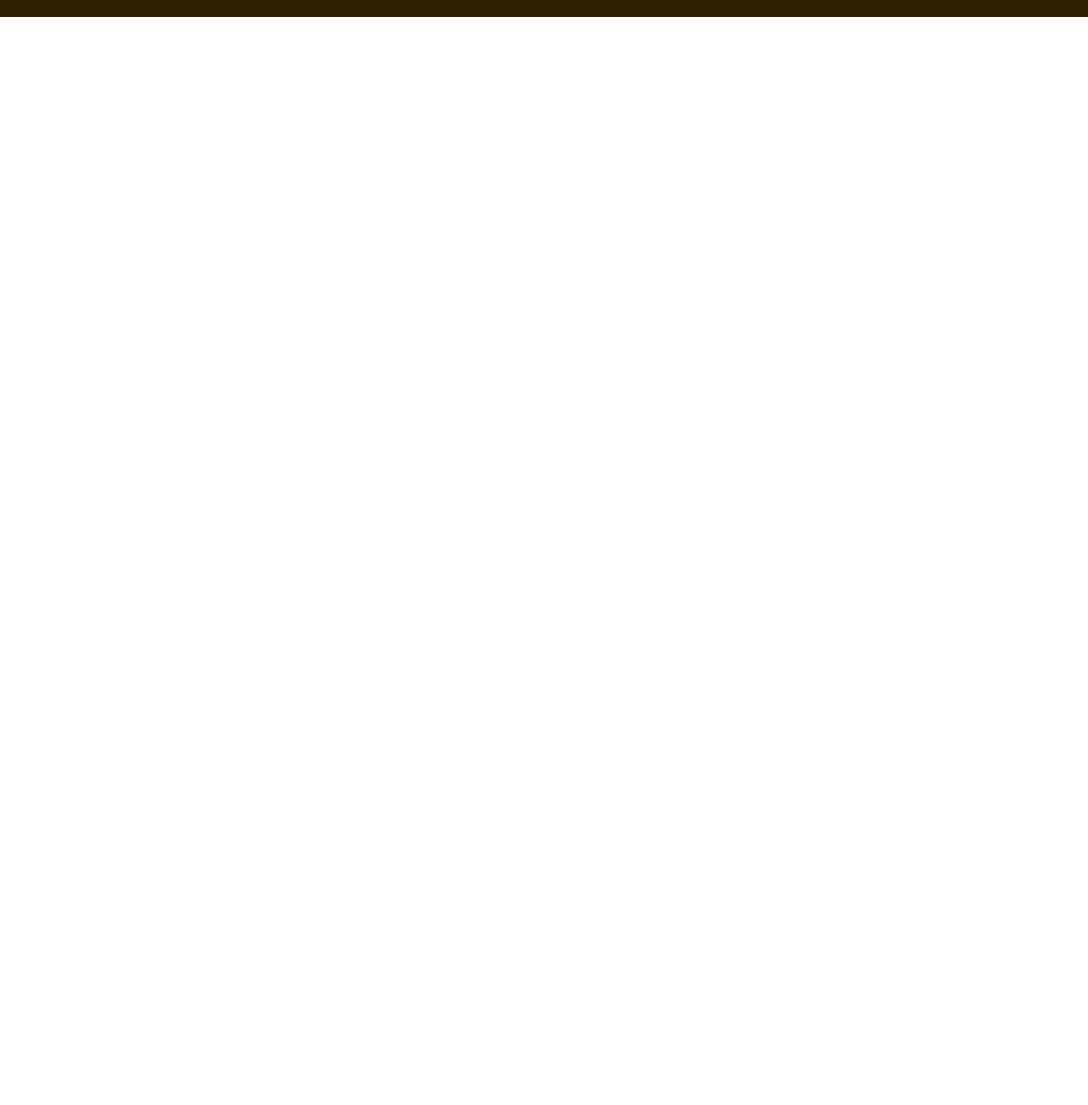
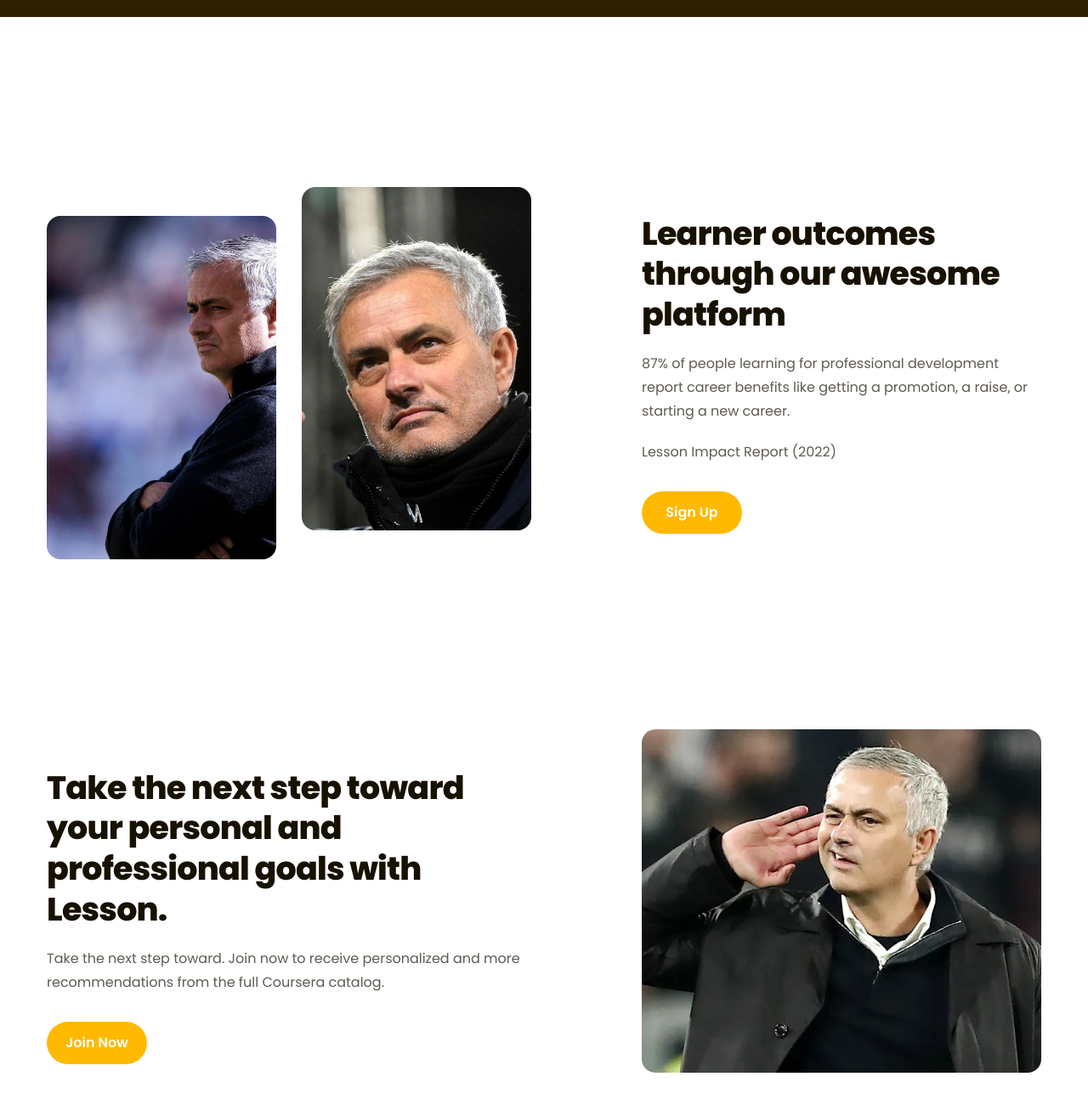
Before and after one commit to lhv-mourinho/f8-htmlcss-project-02, a plain HTML site: page index.html in a window 1280 px wide. Shown: the part 2377-3677 px from the top of the page at 85% size. Before the commit the page ends 2397 px from the top, so only its background shows below. Drawn offline with Linux system fonts and the light colour scheme; files whose address does not match are found by name.

Commit message:
do Features

```diff
--- a/assets/css/styles.css
+++ b/assets/css/styles.css
@@ -468,3 +468,61 @@ a {
     color: white;
     padding-left: 28px;
 }
+
+/* Feartures */
+#features {
+    padding: 200px 0;
+}
+
+#features .row-a:last-child {
+    margin-top: 200px;
+}
+
+#features .demo {
+    align-items: flex-end;
+    gap: 30px;
+    height: 438px;
+}
+
+#features .demo .picture {
+    height: calc(100% - 34px);
+}
+
+#features .demo .picture:last-child {
+    align-self: flex-start;
+}
+
+#features .demo .picture img {
+    width: 100%;
+    height: 100%;
+    object-fit: cover;
+    border-radius: 16px;
+}
+
+#features .info {
+    height: 100%;
+    display: flex;
+    flex-direction: column;
+    align-items: flex-start;
+    justify-content: center;
+}
+
+#features .info .title {
+    font-weight: 700;
+    font-size: 3.8rem;
+    line-height: 1.26;
+    letter-spacing: -0.02em;
+    color: var(--primary-color);
+}
+
+#features .info .desc {
+    margin-top: 20px;
+    font-weight: 400;
+    font-size: 1.6rem;
+    line-height: 1.75;
+    color: var(--secondary-color);
+}
+
+#features .info .action {
+    margin-top: 32px;
+}
--- a/index.html
+++ b/index.html
@@ -296,5 +296,76 @@
                 </div>
             </div>
         </div>
+
+        <!-- Feartures -->
+        <div id="features">
+            <div class="wrapper">
+                <div class="row-a row-space-between">
+                    <div class="left">
+                        <div class="demo row-space-between">
+                            <div class="picture">
+                                <img
+                                    src="./assets/images/mourinho-1.jpg"
+                                    alt="Mourinho"
+                                />
+                            </div>
+                            <div class="picture">
+                                <img
+                                    src="./assets/images/mourinho-2.jpg"
+                                    alt="Mourinho"
+                                />
+                            </div>
+                        </div>
+                    </div>
+                    <div class="space"></div>
+                    <div class="right">
+                        <div class="info">
+                            <h2 class="title">
+                                Learner outcomes through our awesome platform
+                            </h2>
+                            <p class="desc">
+                                87% of people learning for professional
+                                development report career benefits like getting
+                                a promotion, a raise, or starting a new career.
+                            </p>
+                            <p class="desc">Lesson Impact Report (2022)</p>
+                            <div class="action">
+                                <a href="#!" class="btn btn-light">Sign Up</a>
+                            </div>
+                        </div>
+                    </div>
+                </div>
+
+                <div class="row-a row-space-between">
+                    <div class="left">
+                        <div class="info">
+                            <h2 class="title">
+                                Take the next step toward your personal and
+                                professional goals with Lesson.
+                            </h2>
+                            <p class="desc">
+                                Take the next step toward. Join now to receive
+                                personalized and more recommendations from the
+                                full Coursera catalog.
+                            </p>
+                            <div class="action">
+                                <a href="#!" class="btn btn-light">Join Now</a>
+                            </div>
+                        </div>
+                    </div>
+                    <div class="space"></div>
+                    <div class="right">
+                        <div class="demo row-space-between">
+                            <div class="picture">
+                                <img
+                                    src="./assets/images/mourinho-3.webp"
+                                    alt="Mourinho"
+                                />
+                            </div>
+                        </div>
+                    </div>
+                </div>
+            </div>
+        </div>
     </body>
 </html>
```
Also changed, not shown: assets/images/mourinho-1.jpg (added), assets/images/mourinho-2.jpg (added), assets/images/mourinho-3.webp (added).
